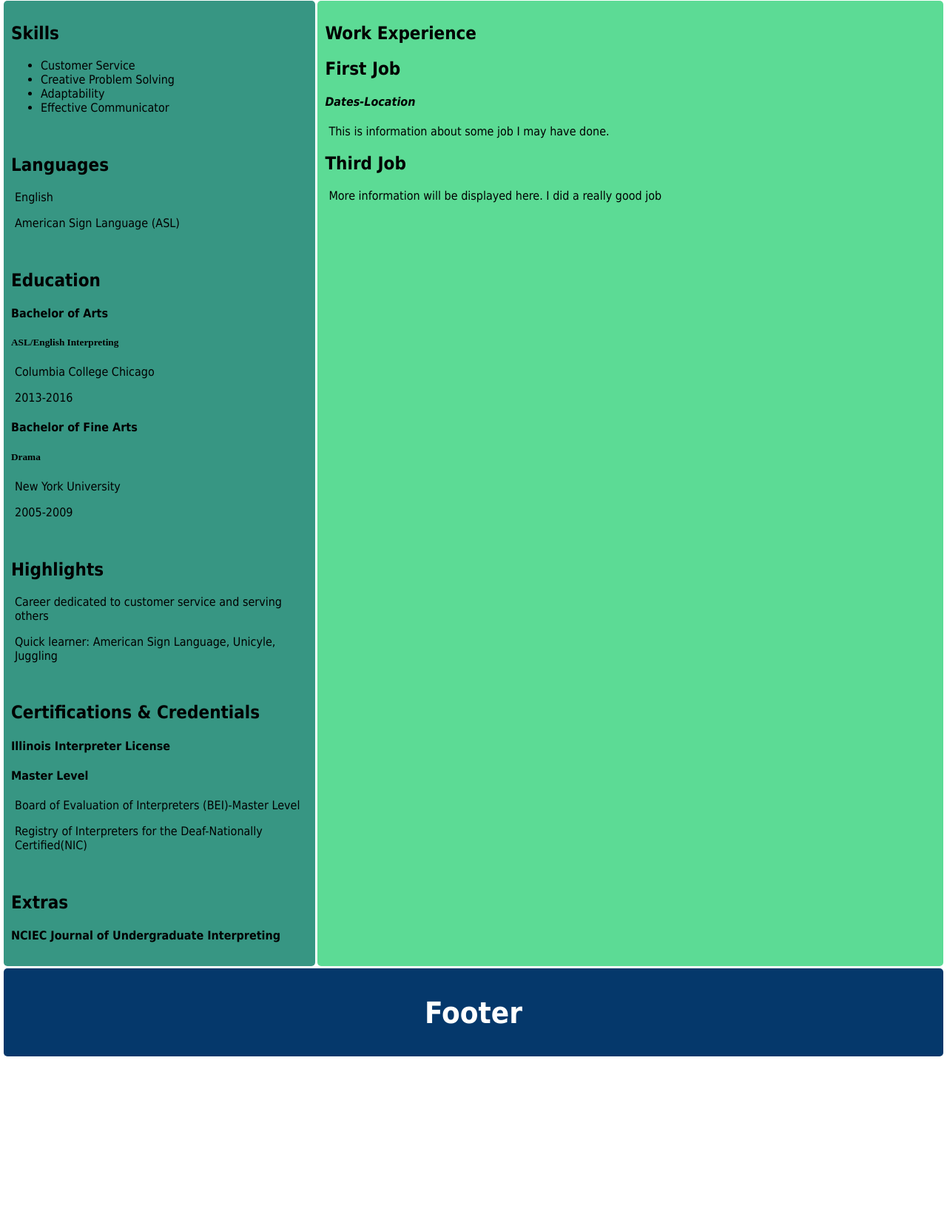
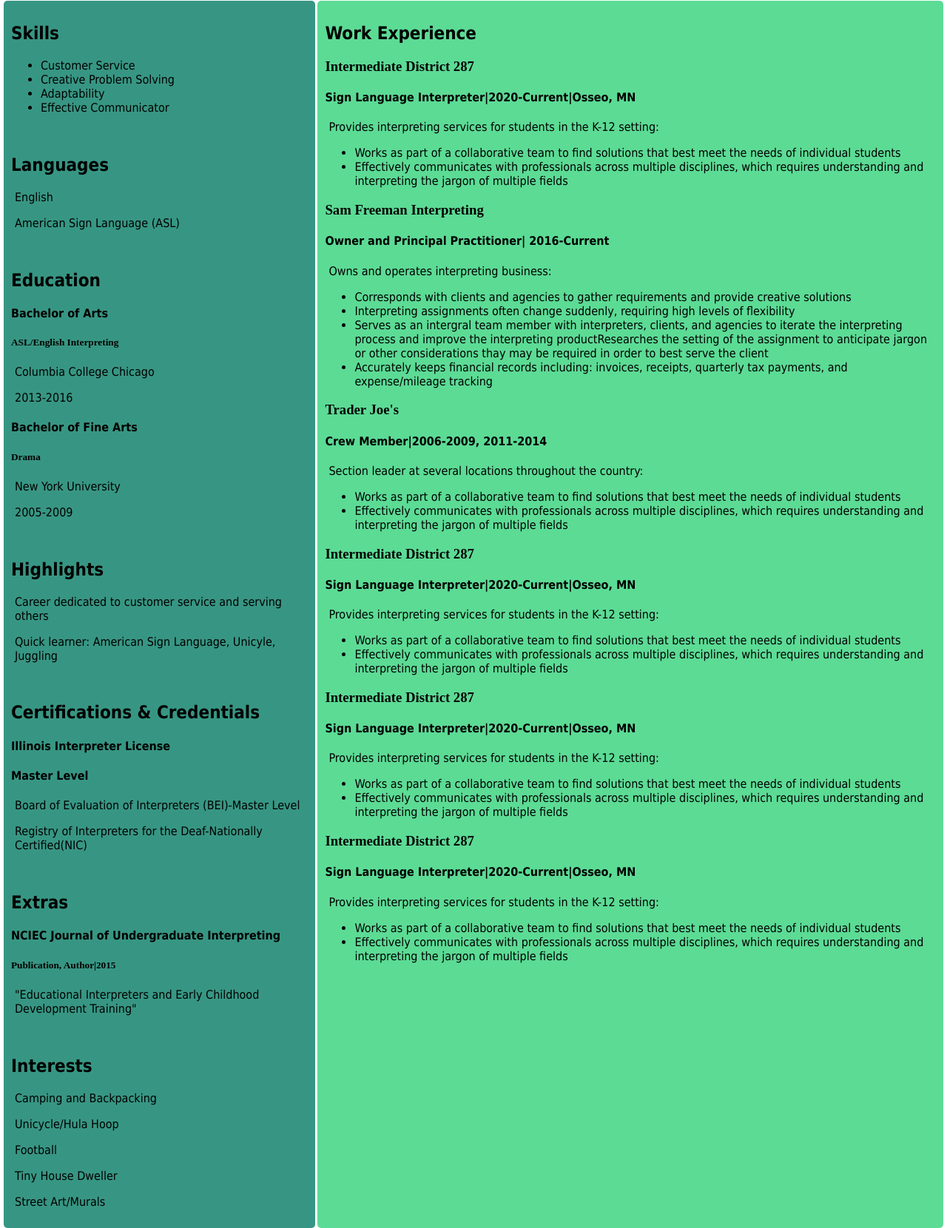
Before and after one commit to sam-c-freeman/sam-c-freeman.github.io, a plain HTML site: page index.html in a window 1280 px wide. Shown: the part 657-2317 px from the top of the page at 74% size. Before the commit the page ends 2085 px from the top, so only its background shows below. Drawn offline with Linux system fonts and the light colour scheme.

Commit message:
Update index.html

```diff
--- a/index.html
+++ b/index.html
@@ -25,7 +25,6 @@
           and mindset to the tech industry, while continuing<br>
           to learn the technology behind the scenes.
         </p>
-
    </div>
   <div id="headshot">
      <img src="sam_headshottest.png"/>
@@ -65,18 +64,65 @@
    <br>
      <h2>Extras</h2>
        <h4>NCIEC Journal of Undergraduate Interpreting</h4>
-
+         <h5>Publication, Author|2015</h5>
+           <p>"Educational Interpreters and Early Childhood Development Training"</p>
+   <br>
+     <h2>Interests</h2>
+       <p>Camping and Backpacking</p>
+       <p>Unicycle/Hula Hoop</p>
+       <p>Football</p>
+       <p>Tiny House Dweller</p>
+       <p>Street Art/Murals</p>
   </div>
-
  <main>
    <h2>Work Experience</h2>
-    <h2>First Job</h2>
-      <h4><em>Dates-Location</em></h4>
-        <p>This is information about some job I may have done.</p>
-    <h2>Third Job</h2>
-        <p>More information will be displayed here.  I did a really good job</p>
+    <h3>Intermediate District 287</h3>
+      <h4>Sign Language Interpreter|2020-Current|Osseo, MN</h4>
+        <p>Provides interpreting services for students in the K-12 setting:</p>
+          <ul>
+            <li>Works as part of a collaborative team to find solutions that best meet the needs of individual students</li>
+            <li>Effectively communicates with professionals across multiple disciplines, which requires understanding and interpreting the jargon of multiple fields</li>
+          </ul>
+    <h3>Sam Freeman Interpreting</h3>
+     <h4>Owner and Principal Practitioner| 2016-Current</h4>
+       <p>Owns and operates interpreting business:</p>
+         <ul>
+           <li>Corresponds with clients and agencies to gather requirements and provide creative solutions</li>
+           <li>Interpreting assignments often change suddenly, requiring high levels of flexibility</li>
+           <li>Serves as an intergral team member with interpreters, clients, and agencies to iterate the interpreting process and improve the interpreting product</lo?
+           <li>Researches the setting of the assignment to anticipate jargon or other considerations thay may be required in order to best serve the client</li>
+           <li>Accurately keeps financial records including: invoices, receipts, quarterly tax payments, and expense/mileage tracking</li>
+         </ul>
+     <h3>Trader Joe's</h3>
+      <h4>Crew Member|2006-2009, 2011-2014</h4>
+        <p>Section leader at several locations throughout the country:</p>
+          <ul>
+            <li>Works as part of a collaborative team to find solutions that best meet the needs of individual students</li>
+            <li>Effectively communicates with professionals across multiple disciplines, which requires understanding and interpreting the jargon of multiple fields</li>
+          </ul>
+    <h3>Intermediate District 287</h3>
+      <h4>Sign Language Interpreter|2020-Current|Osseo, MN</h4>
+        <p>Provides interpreting services for students in the K-12 setting:</p>
+          <ul>
+            <li>Works as part of a collaborative team to find solutions that best meet the needs of individual students</li>
+            <li>Effectively communicates with professionals across multiple disciplines, which requires understanding and interpreting the jargon of multiple fields</li>
+          </ul>
+     <h3>Intermediate District 287</h3>
+      <h4>Sign Language Interpreter|2020-Current|Osseo, MN</h4>
+        <p>Provides interpreting services for students in the K-12 setting:</p>
+          <ul>
+            <li>Works as part of a collaborative team to find solutions that best meet the needs of individual students</li>
+            <li>Effectively communicates with professionals across multiple disciplines, which requires understanding and interpreting the jargon of multiple fields</li>
+          </ul>
+     <h3>Intermediate District 287</h3>
+      <h4>Sign Language Interpreter|2020-Current|Osseo, MN</h4>
+        <p>Provides interpreting services for students in the K-12 setting:</p>
+          <ul>
+            <li>Works as part of a collaborative team to find solutions that best meet the needs of individual students</li>
+            <li>Effectively communicates with professionals across multiple disciplines, which requires understanding and interpreting the jargon of multiple fields</li>
+          </ul>
     </main>
-    <footer><h1>Footer</h1></footer>
+    <footer></footer>
   </div>
 </body>
 
```
Lines whose indentation alone changed are shown as unchanged.
